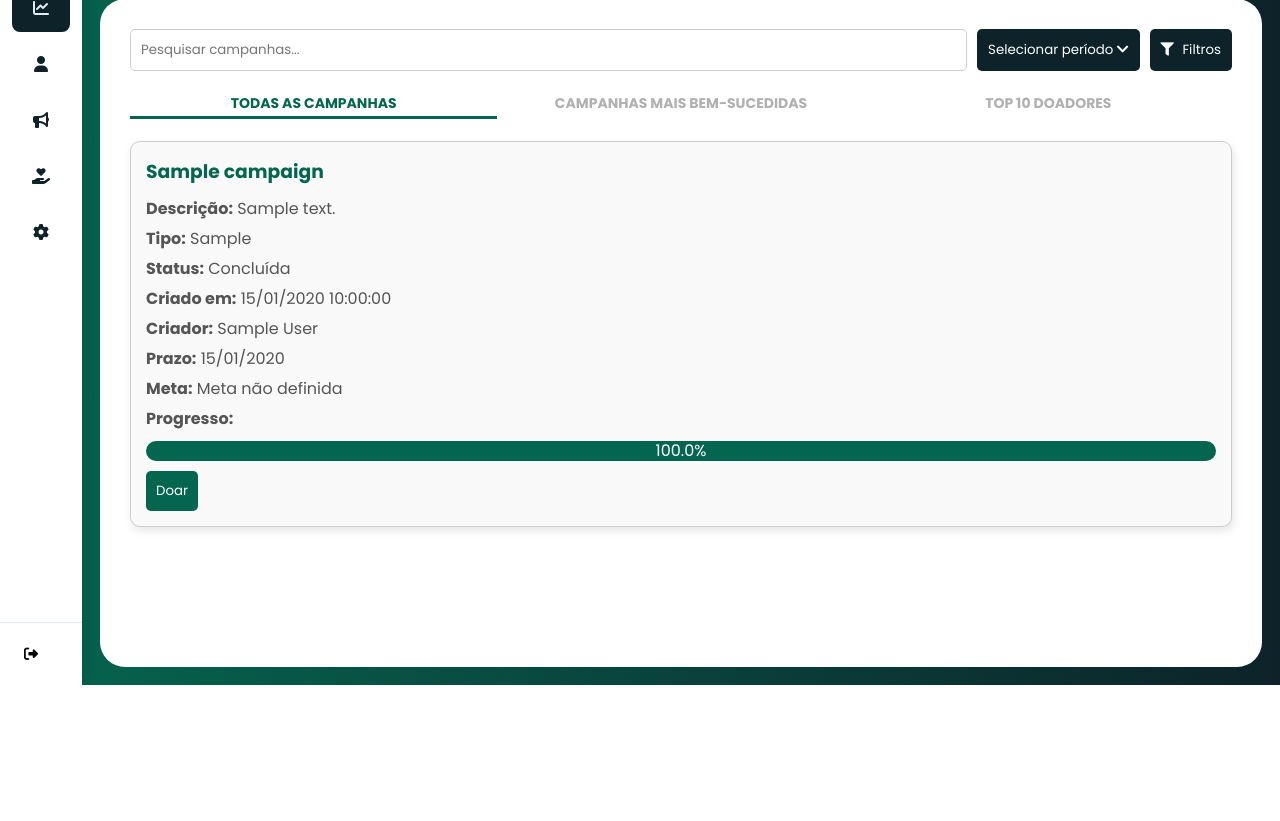
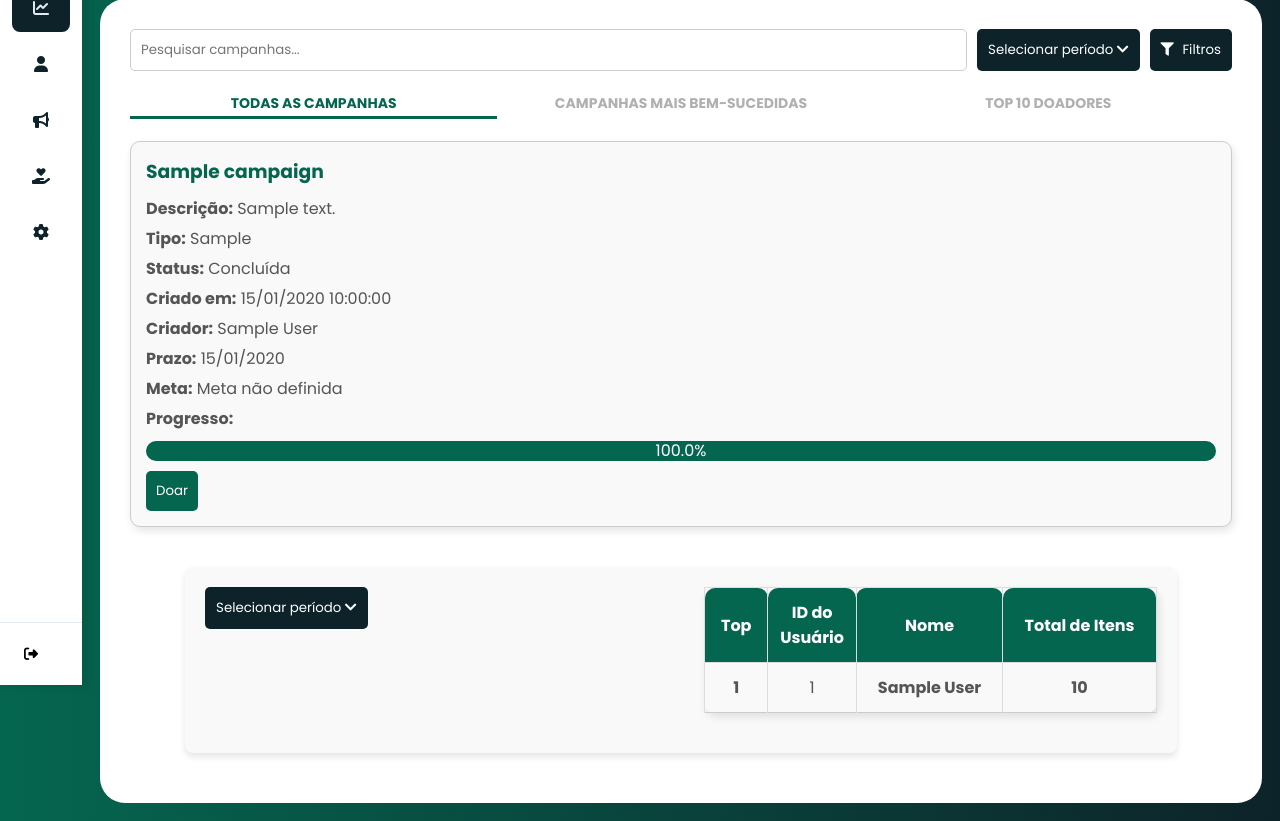
Before and after one commit to Andremdrs77/Mais-Unidos, a Flask app: page / in a window 1280 px wide. Shown: the part 115-936 px from the top of the page. Before the commit the page ends 800 px from the top, so only its background shows below. Run offline with Flask 3, Linux system fonts and the light colour scheme; a user stored in the database is signed in; tables that the repository leaves empty hold one stand-in row (values such as "Sample post").

Commit message:
Adjusted Partially: Top Donors Rank

```diff
--- a/app.py
+++ b/app.py
@@ -91,6 +91,7 @@ def index():
     most_successful = Campaign.get_by_sucess()
 
     top_donors = Donation.get_top_donors()
+    top_item_donors = Donation.get_top_donors_items()
 
     query = request.args.get('q', '')  # 'q' é o nome do parâmetro
     if query:
@@ -159,7 +160,8 @@ def index():
         'index.html',
         most_recent=most_recent_data,
         most_successful=most_successful_data,
-        top_donors=top_donors,
+        top_money_donors=top_donors,
+        top_item_donors=top_item_donors,
         search_term=query
     )
 
--- a/models.py
+++ b/models.py
@@ -398,6 +398,33 @@ class Donation:
             })
         return top_donors
 
+    @staticmethod
+    def get_top_donors_items(limit=10):
+        conexao = obter_conexao()
+        cursor = conexao.cursor()
+        sql = """
+            SELECT usr_id, usr_name, SUM(dni_quantity) AS total_items_donated
+            FROM tb_donation_items
+            JOIN tb_donations ON dnt_id = dni_dnt_id
+            JOIN tb_users ON usr_id = dnt_usr_id
+            GROUP BY usr_id
+            HAVING total_items_donated > 0
+            ORDER BY total_items_donated DESC
+            LIMIT %s
+        """
+        cursor.execute(sql, (limit,))
+        rows = cursor.fetchall()
+        conexao.close()
+
+        top_donors = []
+        for row in rows:
+            user_id, user_name, total_items_donated = row
+            top_donors.append({
+                'user_id': user_id,
+                'user_name': user_name,
+                'total_items_donated': total_items_donated
+            })
+        return top_donors
 
 
 class DonationItem:
--- a/templates/index.html
+++ b/templates/index.html
@@ -400,7 +400,9 @@
         border-bottom: none;
     }
 
-
+    .small-column {
+        width: 10%;
+    }
 
 
 
@@ -507,28 +509,65 @@
     {% endfor %}
 </div>
 
-<!-- Container para os "Top 10 Doadores" -->
-<div id="top-donors-container" class="campaign-container" style="display: none;">
+<!-- Container para os "Top Doadores" -->
+<div id="top-donors-container" class="campaign-container">
+    <div class="dropdown" id="period-dropdown">
+        <button type="button">Selecionar período <i class="fa fa-chevron-down"></i></button>
+        <div class="dropdown-content">
+            <button type="button" id="money-tab" onclick="switchTab('money')">Doação de Dinheiro</button>
+            <button type="button" id="items-tab" onclick="switchTab('items')">Doação de Itens</button>
+        </div>
+    </div>
+
+    <!-- Container para "Top Doadores de Itens" -->
+    <div id="items-top-donors" class="donors-list">
       <table class="campaign-card">
         <thead>
           <tr>
             <th>Top</th>
-                <th>ID do Usuário</th>
+            <th class="small-column">ID do Usuário</th>
+            <th>Nome</th>
+            <th>Total de Itens</th>
+          </tr>
+        </thead>
+
+        <tbody>
+          {% for donor in top_item_donors %}
+          <tr>
+            <td><strong>{{ loop.index }}</strong></td>
+            <td class="small-column">{{ donor.user_id }}</td>
+            <td><strong>{{ donor.user_name }}</strong></td>
+            <td><strong>{{ donor.total_items_donated }}</strong></td>
+          </tr>
+          {% endfor %}
+        </tbody>
+      </table>
+    </div>
+
+    <!-- Container para "Top Doadores de Dinheiro" -->
+    <div id="money-top-donors" class="donors-list" style="display: none;">
+      <table class="campaign-card">
+        <thead>
+          <tr>
+            <th>Top</th>
+            <th class="small-column">ID do Usuário</th>
             <th>Nome</th>
             <th>Total Doado (R$)</th>
           </tr>
         </thead>
+
         <tbody>
-            {% for donor in top_donors %}
+          {% for donor in top_money_donors %}
           <tr>
-                <td>{{ loop.index }}</td>
-                <td>{{ donor.user_id }}</td>
-                <td>{{ donor.user_name }}</td>
-                <td>{{ donor.total_donated }}</td>
+            <td><strong>{{ loop.index }}</strong></td>
+            <td class="small-column">{{ donor.user_id }}</td>
+            <td><strong>{{ donor.user_name }}</strong></td>
+            <td><strong>{{ donor.total_donated }}</strong></td>
           </tr>
           {% endfor %}
         </tbody>
       </table>
+    </div>
   </div>
 
 <script>
@@ -559,6 +598,26 @@
         document.getElementById('all-campaigns').classList.remove('active');
         document.getElementById('top-campaigns').classList.remove('active');
     });
+
+    function switchTab(type) {
+    // Esconde ambos os containers
+    const itemsTab = document.getElementById('items-top-donors');
+    const moneyTab = document.getElementById('money-top-donors');
+
+    if (type === 'items') {
+        itemsTab.style.display = 'flex';
+        moneyTab.style.display = 'none';
+        document.getElementById('items-tab').classList.add('active');
+        document.getElementById('money-tab').classList.remove('active');
+    } else {
+        itemsTab.style.display = 'none';
+        moneyTab.style.display = 'flex';
+        document.getElementById('money-tab').classList.add('active');
+        document.getElementById('items-tab').classList.remove('active');
+    }
+    }
+
+
 </script>
 
 {% endblock %}
```
Lines whose indentation alone changed are shown as unchanged.
